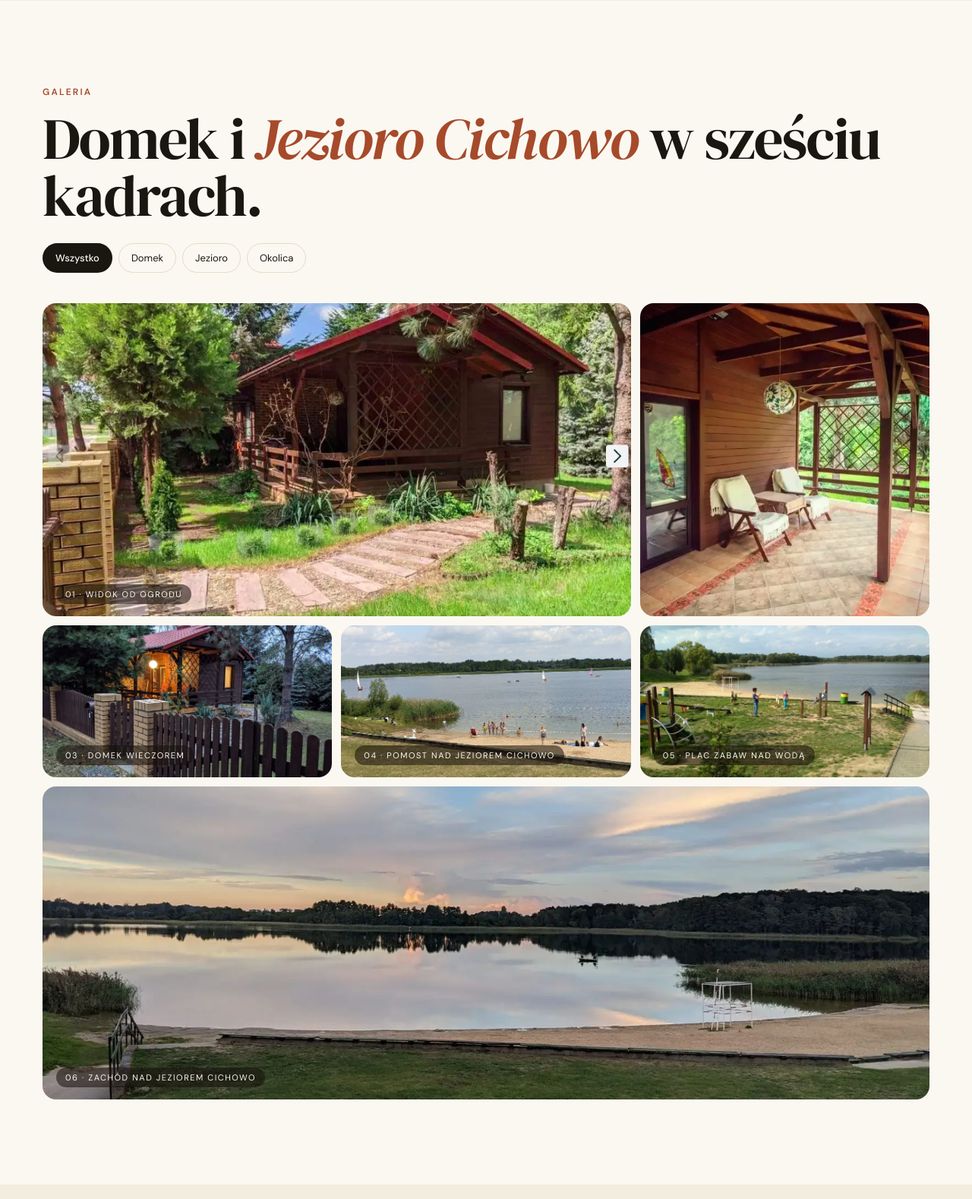
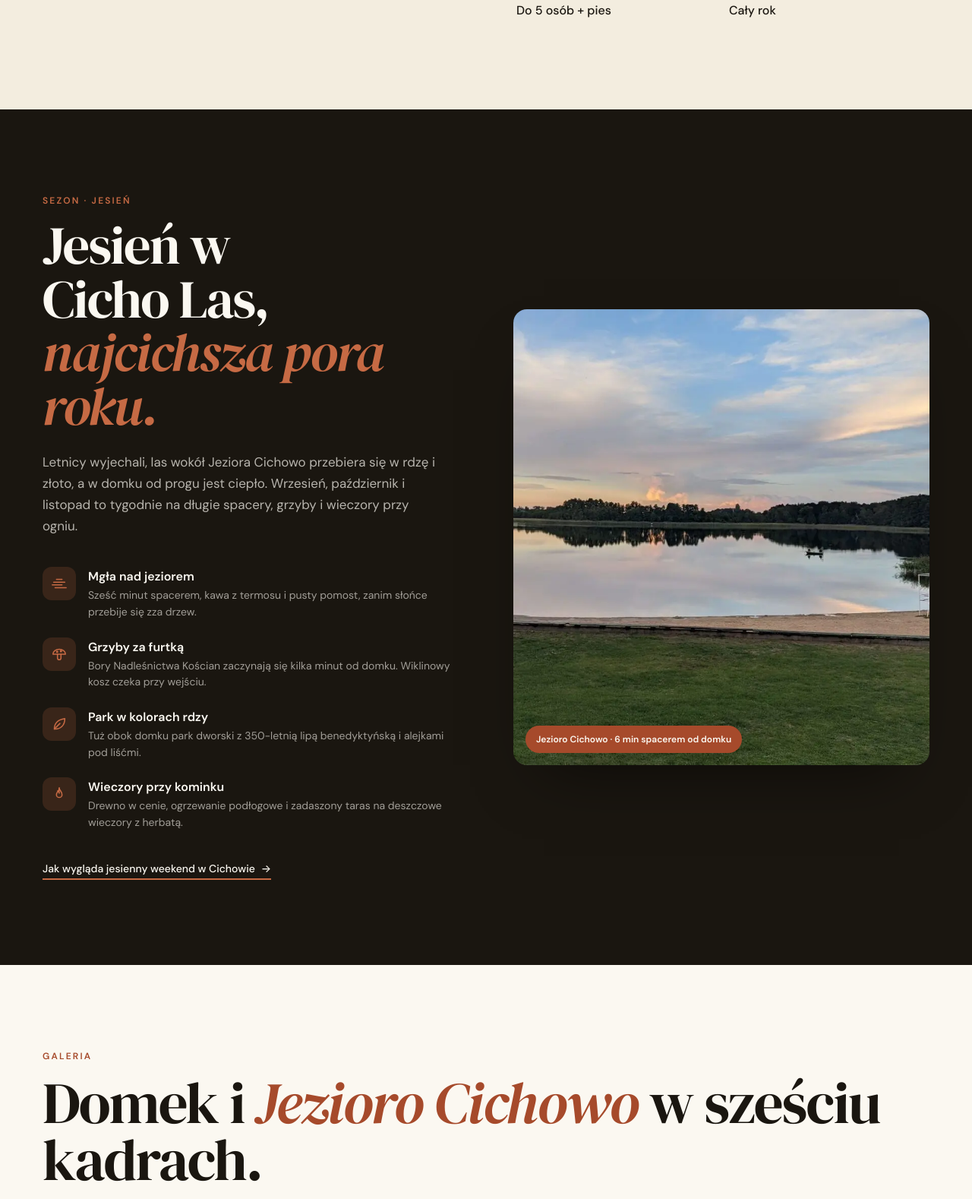
Before and after one commit to emancypage/cichowo-web, a PHP site: page / in a window 1280 px wide. Shown: the part 1860-3438 px from the top of the page at 76% size. Run offline with PHP 8.4, Linux system fonts and the light colour scheme.

Commit message:
Autumn mood on main page: seasonal section, hero and autumn blog teaser

```diff
--- a/css/styles.css
+++ b/css/styles.css
@@ -223,6 +223,7 @@ a { color: inherit; }
   border-radius: 999px;
   margin-bottom: 32px;
   background: var(--card);
+  text-decoration: none;
 }
 .hero__badge-pill {
   background: var(--moss);
@@ -234,6 +235,7 @@ a { color: inherit; }
   padding: 4px 10px;
   border-radius: 999px;
 }
+.hero__badge-pill--season { background: var(--rust); }
 .hero__badge-text {
   font-size: 13px;
   color: var(--ink-soft);
@@ -444,6 +446,93 @@ a { color: inherit; }
   font-weight: 500;
 }
 
+/* ===== Sezon (dark, sekcja sezonowa — obecnie jesień) ===== */
+.season {
+  background: var(--bg-ink);
+  color: var(--bg);
+  padding: 112px 56px;
+}
+.season__grid {
+  display: grid;
+  grid-template-columns: 1fr 1fr;
+  gap: 72px;
+  align-items: center;
+}
+.season__eyebrow { color: var(--rust-soft); }
+.season__title {
+  font-family: var(--serif);
+  font-size: clamp(42px, 5.5vw, 72px);
+  line-height: 1;
+  letter-spacing: -0.025em;
+  margin: 0;
+  font-weight: 400;
+  text-wrap: balance;
+}
+.season__lead {
+  font-size: 17px;
+  line-height: 1.65;
+  color: rgba(251, 248, 241, .7);
+  margin: 24px 0 0;
+  max-width: 520px;
+}
+.season__list {
+  list-style: none;
+  margin: 40px 0 0;
+  padding: 0;
+  display: grid;
+  gap: 22px;
+}
+.season__item {
+  display: grid;
+  grid-template-columns: 44px 1fr;
+  gap: 16px;
+  align-items: start;
+}
+.season__item .season__icon { margin-bottom: 0; }
+.season__item-h {
+  font-size: 16px;
+  font-weight: 600;
+  margin: 2px 0 4px;
+}
+.season__item-p {
+  font-size: 14px;
+  line-height: 1.55;
+  color: rgba(251, 248, 241, .6);
+  margin: 0;
+}
+.season__link {
+  display: inline-flex;
+  align-items: center;
+  gap: 8px;
+  margin-top: 40px;
+  font-size: 14px;
+  font-weight: 500;
+  color: var(--bg);
+  text-decoration: none;
+  border-bottom: 2px solid var(--rust-soft);
+  padding-bottom: 4px;
+}
+.season__link:hover { color: var(--rust-soft); }
+.season__media {
+  position: relative;
+  height: 600px;
+  border-radius: 18px;
+  overflow: hidden;
+  box-shadow: 0 40px 80px -40px rgba(0, 0, 0, .6);
+}
+.season__media img { width: 100%; height: 100%; object-fit: cover; display: block; }
+.season__media-caption {
+  position: absolute;
+  left: 16px;
+  bottom: 16px;
+  background: var(--rust);
+  color: var(--bg);
+  padding: 10px 14px;
+  border-radius: 999px;
+  font-size: 12px;
+  font-weight: 600;
+}
+
 /* ===== Nocleg / spanie ===== */
 .sleep {
   background: var(--bg-warm);
@@ -645,7 +734,7 @@ a { color: inherit; }
   transition: background .2s ease, transform .2s ease;
 }
 .amenity:hover { background: rgba(251, 248, 241, .07); transform: translateY(-2px); }
-.amenity__num {
+.amenity__num, .season__icon {
   width: 44px;
   height: 44px;
   border-radius: 12px;
@@ -656,7 +745,7 @@ a { color: inherit; }
   justify-content: center;
   margin-bottom: 18px;
 }
-.amenity__num svg { width: 22px; height: 22px; }
+.amenity__num svg, .season__icon svg { width: 22px; height: 22px; }
 .amenity__label {
   font-size: 16px;
   font-weight: 600;
@@ -1324,12 +1413,13 @@ a { color: inherit; }
 
 /* ===== Responsive ===== */
 @media (max-width: 1080px) {
-  .hero__grid, .about__grid, .amenities__head, .contact__card, .blog-header__grid {
+  .hero__grid, .about__grid, .season__grid, .amenities__head, .contact__card, .blog-header__grid {
     grid-template-columns: 1fr;
     gap: 40px;
   }
   .about__sticky { position: static; }
   .hero__media { height: 520px; }
+  .season__media { height: 440px; }
   .amenities__grid { grid-template-columns: repeat(2, 1fr); }
   .sleep__grid { grid-template-columns: repeat(2, 1fr); }
   .posts-3, .post-grid { grid-template-columns: repeat(2, 1fr); }
@@ -1361,7 +1451,7 @@ a { color: inherit; }
   .btn-compact .btn-txt { display: none; }
   .btn-compact .btn-ico { display: inline-block; }
   .btn-cta { padding: 9px 14px; font-size: 12px; white-space: nowrap; gap: 6px; }
-  .hero, .about, .sleep, .gallery, .amenities, .blog-teaser, .contact, .blog-header, .faq { padding-left: 20px; padding-right: 20px; }
+  .hero, .about, .season, .sleep, .gallery, .amenities, .blog-teaser, .contact, .blog-header, .faq { padding-left: 20px; padding-right: 20px; }
   .filters { padding: 24px 20px 0; top: 64px; }
   .hero { padding-top: 48px; padding-bottom: 56px; }
   .hero__media { height: 420px; }
@@ -1369,7 +1459,8 @@ a { color: inherit; }
   .hero__img-b { width: 70%; height: 220px; }
   .hero__rating { bottom: 40px; padding: 10px 14px; }
   .hero__stats { grid-template-columns: repeat(2, 1fr); gap: 20px; }
-  .about, .sleep, .gallery, .amenities, .blog-teaser, .contact, .faq { padding-top: 72px; padding-bottom: 72px; }
+  .about, .season, .sleep, .gallery, .amenities, .blog-teaser, .contact, .faq { padding-top: 72px; padding-bottom: 72px; }
+  .season__media { height: 280px; }
   .sleep__grid { grid-template-columns: 1fr; }
   .faq__item { padding: 0 20px; }
   .faq__item summary { font-size: 17px; padding: 16px 0; }
--- a/index.html
+++ b/index.html
@@ -37,7 +37,7 @@
 
 <link rel="preconnect" href="https://fonts.googleapis.com" />
 <link rel="preconnect" href="https://fonts.gstatic.com" crossorigin />
-<link rel="preload" as="image" href="/assets/cicho-las-exterior.webp" fetchpriority="high" />
+<link rel="preload" as="image" href="/assets/gallery/wieczorem.webp" fetchpriority="high" />
 <link href="https://fonts.googleapis.com/css2?family=DM+Serif+Display:ital@0;1&family=DM+Sans:wght@300;400;500;600;700&display=swap" rel="stylesheet" />
 <link rel="stylesheet" href="/css/styles.css" />
 
@@ -192,18 +192,18 @@
 <section id="domek" class="hero">
   <div class="wrap hero__grid">
     <div>
-      <div class="hero__badge">
-        <span class="hero__badge-pill">Wolne</span>
-        <span class="hero__badge-text">terminy czerwiec — wrzesień  →</span>
-      </div>
+      <a href="#jesien" class="hero__badge">
+        <span class="hero__badge-pill hero__badge-pill--season">Jesień</span>
+        <span class="hero__badge-text">weekendy przy kominku  →</span>
+      </a>
       <h1 class="hero__title">
         Drewniany domek nad Jeziorem Cichowo,<br />
-        <span class="italic-rust">cisza w cenie.</span>
+        <span class="italic-rust">jesień przy kominku.</span>
       </h1>
       <p class="hero__lead">
         Cicho Las to nocleg w Cichowie — drewniany domek letniskowy do wynajęcia (Wielkopolska, gmina Krzywiń),
         6 minut spacerem od Jeziora Cichowo. Pięć miejsc do spania, własny ogród, taras, kominek.
-        Dla rodzin, par i psów. Cały rok.
+        Jesienią: mgła nad jeziorem o świcie, grzyby w lesie za furtką i drewno do kominka w cenie. Dla rodzin, par i psów.
       </p>
       <div class="hero__cta">
         <a href="#kontakt" class="btn-primary">Sprawdź dostępność <span aria-hidden="true">→</span></a>
@@ -231,8 +231,8 @@
     <div class="hero__media">
       <div class="hero__img-a">
         <picture>
-          <source srcset="/assets/cicho-las-exterior.webp" type="image/webp" />
-          <img src="/assets/cicho-las-exterior.png" alt="Drewniany domek Cicho Las w Cichowie od strony ogrodu" width="893" height="504" fetchpriority="high" decoding="async" />
+          <source srcset="/assets/gallery/wieczorem.webp" type="image/webp" />
+          <img src="/assets/gallery/wieczorem.jpg" alt="Drewniany domek Cicho Las jesienią o zmierzchu — światło na werandzie, liście w ogrodzie" width="1600" height="900" fetchpriority="high" decoding="async" />
         </picture>
       </div>
       <div class="hero__img-b">
@@ -248,7 +248,7 @@
           <div class="hero__rating-meta">32 opinie gości</div>
         </div>
       </div>
-      <div class="hero__weather" aria-label="Aktualna pogoda w Cichowie">● dziś +22°C w Cichowie</div>
+      <div class="hero__weather" aria-label="Aktualna pogoda w Cichowie">● dziś +12°C w Cichowie</div>
     </div>
   </div>
 </section>
@@ -274,6 +274,58 @@
         <div class="about__fact"><div class="about__fact-k">Maksymalnie</div><div class="about__fact-v">Do 5 osób + pies</div></div>
         <div class="about__fact"><div class="about__fact-k">Sezon</div><div class="about__fact-v">Cały rok</div></div>
       </div>
+    </div>
+  </div>
+</section>
+
+<!-- Sekcja sezonowa (jesień). Po sezonie usuń ją razem ze stylami .season w css/styles.css. -->
+<section id="jesien" class="season" aria-labelledby="season-title">
+  <div class="wrap season__grid">
+    <div>
+      <div class="eyebrow season__eyebrow">Sezon · jesień</div>
+      <h2 class="season__title" id="season-title">Jesień w Cicho Las,<br /><span class="italic-rust-soft">najcichsza pora roku.</span></h2>
+      <p class="season__lead">
+        Letnicy wyjechali, las wokół Jeziora Cichowo przebiera się w rdzę i złoto, a w domku od progu jest ciepło.
+        Wrzesień, październik i listopad to tygodnie na długie spacery, grzyby i wieczory przy ogniu.
+      </p>
+      <ul class="season__list">
+        <li class="season__item">
+          <div class="season__icon" aria-hidden="true"><svg viewBox="0 0 24 24" fill="none" stroke="currentColor" stroke-width="1.7" stroke-linecap="round" stroke-linejoin="round"><path d="M8 6h8"/><path d="M4 10h16"/><path d="M2 14h14"/><path d="M6 18h16"/></svg></div>
+          <div>
+            <div class="season__item-h">Mgła nad jeziorem</div>
+            <p class="season__item-p">Sześć minut spacerem, kawa z termosu i pusty pomost, zanim słońce przebije się zza drzew.</p>
+          </div>
+        </li>
+        <li class="season__item">
+          <div class="season__icon" aria-hidden="true"><svg viewBox="0 0 24 24" fill="none" stroke="currentColor" stroke-width="1.7" stroke-linecap="round" stroke-linejoin="round"><path d="M3 12a9 7 0 0 1 18 0z"/><path d="M9.5 12v5.5a2.5 2.5 0 0 0 5 0V12"/><circle cx="9" cy="8.5" r=".8"/><circle cx="14.5" cy="7.5" r=".8"/></svg></div>
+          <div>
+            <div class="season__item-h">Grzyby za furtką</div>
+            <p class="season__item-p">Bory Nadleśnictwa Kościan zaczynają się kilka minut od domku. Wiklinowy kosz czeka przy wejściu.</p>
+          </div>
+        </li>
+        <li class="season__item">
+          <div class="season__icon" aria-hidden="true"><svg viewBox="0 0 24 24" fill="none" stroke="currentColor" stroke-width="1.7" stroke-linecap="round" stroke-linejoin="round"><path d="M5 19c0-8 5-13.5 15-15 0 10-6 15-14 15z"/><path d="M5 19l8-8"/></svg></div>
+          <div>
+            <div class="season__item-h">Park w kolorach rdzy</div>
+            <p class="season__item-p">Tuż obok domku park dworski z 350-letnią lipą benedyktyńską i alejkami pod liśćmi.</p>
+          </div>
+        </li>
+        <li class="season__item">
+          <div class="season__icon" aria-hidden="true"><svg viewBox="0 0 24 24" fill="none" stroke="currentColor" stroke-width="1.7" stroke-linecap="round" stroke-linejoin="round"><path d="M12 3c0 4 4 5 4 10a4 4 0 0 1-8 0c0-3 2-3 2-6 1 2 2 3 2 4 0-3-1-5 0-8z"/></svg></div>
+          <div>
+            <div class="season__item-h">Wieczory przy kominku</div>
+            <p class="season__item-p">Drewno w cenie, ogrzewanie podłogowe i zadaszony taras na deszczowe wieczory z herbatą.</p>
+          </div>
+        </li>
+      </ul>
+      <a href="/blog/cichowo-jesienia-weekend-z-kominkiem/" class="season__link">Jak wygląda jesienny weekend w Cichowie <span aria-hidden="true">→</span></a>
+    </div>
+    <div class="season__media">
+      <picture>
+        <source srcset="/assets/gallery/jezioro-2.webp" type="image/webp" />
+        <img src="/assets/gallery/jezioro-2.jpg" alt="Jezioro Cichowo o zmierzchu — spokojna tafla wody otoczona lasem" width="1600" height="900" loading="lazy" decoding="async" />
+      </picture>
+      <div class="season__media-caption">Jezioro Cichowo · 6 min spacerem od domku</div>
     </div>
   </div>
 </section>
@@ -373,7 +425,7 @@
       </article>
     </div>
     <div class="sleep__note">
-      <span>Pościel i ręczniki w cenie. Ogrzewanie podłogowe i kominek — śpisz ciepło także zimą.</span>
+      <span>Pościel i ręczniki w cenie. Ogrzewanie podłogowe i kominek — śpisz ciepło także jesienią i zimą.</span>
       <a href="#kontakt" class="btn-cta">Zapytaj o termin <span aria-hidden="true">→</span></a>
     </div>
   </div>
@@ -385,7 +437,7 @@
       <h2 class="amenities__title">Wszystko,<br /><span class="italic-rust-soft">czego potrzeba.</span></h2>
       <p class="amenities__lead">
         Pościel, ręczniki, pełna kuchnia, drewno do kominka i Wi-Fi.
-        Nie zapomnij dobrego humoru i szczoteczki do zębów — resztę mamy.
+        Nie zapomnij ciepłych skarpet, dobrego humoru i szczoteczki do zębów — resztę mamy.
       </p>
     </div>
     <div class="amenities__grid">
@@ -397,7 +449,7 @@
       <div class="amenity"><div class="amenity__num" aria-hidden="true"><svg viewBox="0 0 24 24" fill="none" stroke="currentColor" stroke-width="1.7" stroke-linecap="round" stroke-linejoin="round"><path d="M12 4c0 3 3 4 3 8a3 3 0 0 1-6 0c0-2 1-2 1-4 1 1 2 2 2 3"/><path d="M4 18 L20 18"/><path d="M6 20 L18 16"/><path d="M6 16 L18 20"/></svg></div><div class="amenity__label">Grill i ognisko</div><div class="amenity__note">Miejsce na ognisko i grilla w ogrodzie, drewno w cenie</div></div>
       <div class="amenity"><div class="amenity__num" aria-hidden="true"><svg viewBox="0 0 24 24" fill="none" stroke="currentColor" stroke-width="1.7" stroke-linecap="round" stroke-linejoin="round"><rect x="4" y="4" width="16" height="16" rx="3"/><path d="M9 7v10"/><path d="M9 7h4a2.5 2.5 0 0 1 0 5H9"/></svg></div><div class="amenity__label">Parking</div><div class="amenity__note">Bezpłatny, przy posesji</div></div>
       <div class="amenity"><div class="amenity__num" aria-hidden="true"><svg viewBox="0 0 24 24" fill="none" stroke="currentColor" stroke-width="1.7" stroke-linecap="round" stroke-linejoin="round"><circle cx="6" cy="10" r="1.8"/><circle cx="10" cy="6" r="1.8"/><circle cx="14" cy="6" r="1.8"/><circle cx="18" cy="10" r="1.8"/><path d="M12 11c-3 0-5 3-5 5a2 2 0 0 0 2 2c1 0 2-1 3-1s2 1 3 1a2 2 0 0 0 2-2c0-2-2-5-5-5z"/></svg></div><div class="amenity__label">Pies mile widziany</div><div class="amenity__note">Z ogrodzonym ogrodem</div></div>
-      <div class="amenity"><div class="amenity__num" aria-hidden="true"><svg viewBox="0 0 24 24" fill="none" stroke="currentColor" stroke-width="1.7" stroke-linecap="round" stroke-linejoin="round"><path d="M12 3v18"/><path d="M4.5 7.5l15 9"/><path d="M4.5 16.5l15-9"/><path d="M9 5l3 1.5 3-1.5"/><path d="M9 19l3-1.5 3 1.5"/><path d="M4 10.5l2 .5-.5 2"/><path d="M20 13.5l-2-.5.5-2"/><path d="M4 13.5l2-.5-.5-2"/><path d="M20 10.5l-2 .5.5 2"/></svg></div><div class="amenity__label">Klimatyzacja</div><div class="amenity__note">Na upalne dni i ciepłe noce</div></div>
+      <div class="amenity"><div class="amenity__num" aria-hidden="true"><svg viewBox="0 0 24 24" fill="none" stroke="currentColor" stroke-width="1.7" stroke-linecap="round" stroke-linejoin="round"><path d="M12 3v18"/><path d="M4.5 7.5l15 9"/><path d="M4.5 16.5l15-9"/><path d="M9 5l3 1.5 3-1.5"/><path d="M9 19l3-1.5 3 1.5"/><path d="M4 10.5l2 .5-.5 2"/><path d="M20 13.5l-2-.5.5-2"/><path d="M4 13.5l2-.5-.5-2"/><path d="M20 10.5l-2 .5.5 2"/></svg></div><div class="amenity__label">Klimatyzacja</div><div class="amenity__note">Chłodzi latem, grzeje w chłodne noce</div></div>
       <div class="amenity"><div class="amenity__num" aria-hidden="true"><svg viewBox="0 0 24 24" fill="none" stroke="currentColor" stroke-width="1.7" stroke-linecap="round" stroke-linejoin="round"><path d="M3 19h18"/><path d="M6 15c1-1 1-2 0-3s-1-2 0-3"/><path d="M12 15c1-1 1-2 0-3s-1-2 0-3"/><path d="M18 15c1-1 1-2 0-3s-1-2 0-3"/></svg></div><div class="amenity__label">Ogrzewanie podłogowe</div><div class="amenity__note">Na zimne wieczory, ciepło od podłogi</div></div>
     </div>
   </div>
@@ -433,6 +485,10 @@
       <details class="faq__item">
         <summary>Czy domek jest czynny zimą?</summary>
         <p>Tak, <strong>cały rok</strong>. W zimie pracuje kominek, ogrzewanie podłogowe i klimatyzacja z funkcją grzania — komfort niezależnie od temperatury na zewnątrz. Zimowy weekend nad zamarzniętym jeziorem to nasz najbardziej niedoceniany sezon.</p>
+      </details>
+      <details class="faq__item">
+        <summary>Czy warto przyjechać jesienią?</summary>
+        <p>Zdecydowanie — to nasza ulubiona pora roku. Wrzesień i październik to <strong>pełnia grzybobrania</strong> w lasach wokół Cichowa, nad jeziorem o świcie wisi mgła, a w domku czeka kominek z drewnem w cenie i ogrzewanie podłogowe. Jest też dużo ciszej niż latem. Więcej we wpisie: <a href="/blog/cichowo-jesienia-weekend-z-kominkiem/">Cichowo jesienią</a>.</p>
       </details>
       <details class="faq__item">
         <summary>Co jest w cenie wynajmu?</summary>
@@ -487,6 +543,11 @@
     },
     {
       "@type": "Question",
+      "name": "Czy warto przyjechać do Cichowa jesienią?",
+      "acceptedAnswer": { "@type": "Answer", "text": "Tak, to nasza ulubiona pora roku. Wrzesień i październik to pełnia grzybobrania w lasach wokół Cichowa, nad jeziorem o świcie wisi mgła, a w domku czeka kominek z drewnem w cenie i ogrzewanie podłogowe. Jest też dużo ciszej niż latem." }
+    },
+    {
+      "@type": "Question",
       "name": "Co jest w cenie wynajmu?",
       "acceptedAnswer": { "@type": "Answer", "text": "Pościel, ręczniki, drewno do kominka i ogniska, Wi-Fi w całym domku, bezpłatny parking, w pełni wyposażona kuchnia." }
     },
@@ -509,7 +570,7 @@
     <div class="blog-teaser__head">
       <div>
         <div class="eyebrow">Blog</div>
-        <h2 class="section-title">Co się <span class="italic-rust">dzieje</span> w Cichowie?</h2>
+        <h2 class="section-title">Co się <span class="italic-rust">dzieje</span> w Cichowie jesienią?</h2>
       </div>
       <a href="/blog/" class="link-arrow">Wszystkie wpisy <span aria-hidden="true">→</span></a>
     </div>
@@ -523,22 +584,22 @@
         <p class="post-card__excerpt">Poranna mgła nad Jeziorem Cichowo, las w rdzy i złocie, grzyby, 350-letnia lipa w parku dworskim i ogień w kominku.</p>
         <span class="post-card__cta">Czytaj wpis <span aria-hidden="true">→</span></span>
       </a>
-      <a href="/blog/biskupizna-domachowo-drewniany-kosciol/" class="post-card">
-        <div class="post-card__cover"><picture><source srcset="/assets/blog/rabin-1.webp" type="image/webp" /><img src="/assets/blog/rabin-1.jpg" alt="Drewniany kościół w Rąbiniu — placeholder dla Domachowa" width="1400" height="935" loading="lazy" decoding="async" /></picture></div>
+      <a href="/blog/grzybobranie-okolice-cichowa/" class="post-card">
+        <div class="post-card__cover"><picture><source srcset="/assets/blog/cichowo-4.webp" type="image/webp" /><img src="/assets/blog/cichowo-4.jpg" alt="Las sosnowy w okolicy Cichowa" width="1400" height="935" loading="lazy" decoding="async" /></picture></div>
         <div class="post-meta">
-          <span class="post-meta__kicker">Okolica</span><span>·</span><span>27 maja</span><span>·</span><span>10 min</span>
+          <span class="post-meta__kicker">Aktywne</span><span>·</span><span>27 maja</span><span>·</span><span>9 min</span>
         </div>
-        <h3 class="post-card__title">Biskupizna i drewniany kościół w Domachowie — najstarszy w Polsce</h3>
-        <p class="post-card__excerpt">Drewno ścięte w 1368/69 (dendrochronologia AGH). Średniowieczne freski odkryte 2018. Krajowa lista niematerialnego dziedzictwa.</p>
+        <h3 class="post-card__title">Grzybobranie wokół Cichowa — kiedy, gdzie, co rośnie</h3>
+        <p class="post-card__excerpt">Kalendarz sezonu, gatunki, mylenia (muchomor vs kania), etykieta, suszenie i marynowanie w domku. Lasy Nadleśnictwa Kościan.</p>
         <span class="post-card__cta">Czytaj wpis <span aria-hidden="true">→</span></span>
       </a>
-      <a href="/blog/wschowa-co-zobaczyc-stolica-saska/" class="post-card">
-        <div class="post-card__cover"><picture><source srcset="/assets/blog/rynek-krzywin.webp" type="image/webp" /><img src="/assets/blog/rynek-krzywin.jpg" alt="Rynek miasteczka w Wielkopolsce — placeholder dla Wschowy" width="1400" height="935" loading="lazy" decoding="async" /></picture></div>
+      <a href="/blog/jezioro-cichowo-aktywnosci-wokol/" class="post-card">
+        <div class="post-card__cover"><picture><source srcset="/assets/blog/cichowo-5.webp" type="image/webp" /><img src="/assets/blog/cichowo-5.jpg" alt="Brzeg Jeziora Cichowo z trzcinami" width="1400" height="935" loading="lazy" decoding="async" /></picture></div>
         <div class="post-meta">
-          <span class="post-meta__kicker">Okolica</span><span>·</span><span>27 maja</span><span>·</span><span>10 min</span>
+          <span class="post-meta__kicker">Jeziora</span><span>·</span><span>23 maja</span><span>·</span><span>6 min</span>
         </div>
-        <h3 class="post-card__title">Wschowa — niedoceniona stolica saska 35 km od Cichowa</h3>
-        <p class="post-card__excerpt">August II Mocny rezydował tu 7 razy. Stara Fara z 1493, Kripplein Christi z 1604, najstarsze lapidarium w Polsce.</p>
+        <h3 class="post-card__title">Jezioro Cichowo — kajaki, spacery, wędkarstwo i punkty widokowe</h3>
+        <p class="post-card__excerpt">Mgła o poranku, rdzawy las wokół wody i spinning jesienią. Co robić nad Jeziorem Cichowo, sezon po sezonie.</p>
         <span class="post-card__cta">Czytaj wpis <span aria-hidden="true">→</span></span>
       </a>
     </div>
@@ -550,7 +611,7 @@
     <div class="contact__card">
       <div>
         <div class="eyebrow">Kontakt</div>
-        <h2 class="contact__title">Zarezerwuj <span class="italic-rust">weekend</span> w lesie.</h2>
+        <h2 class="contact__title">Zarezerwuj <span class="italic-rust">jesienny weekend</span> w lesie.</h2>
         <p class="contact__lead">
           Najprościej dzwoniąc albo pisząc smsa. Odpowiadamy natychmiast.
         </p>
```
Also changed, not shown: CLAUDE.md (+4 -2 lines).
